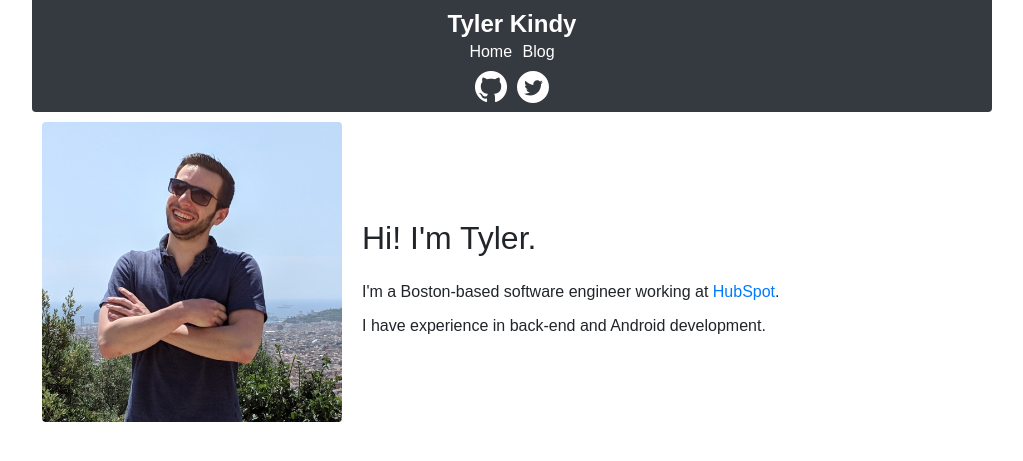
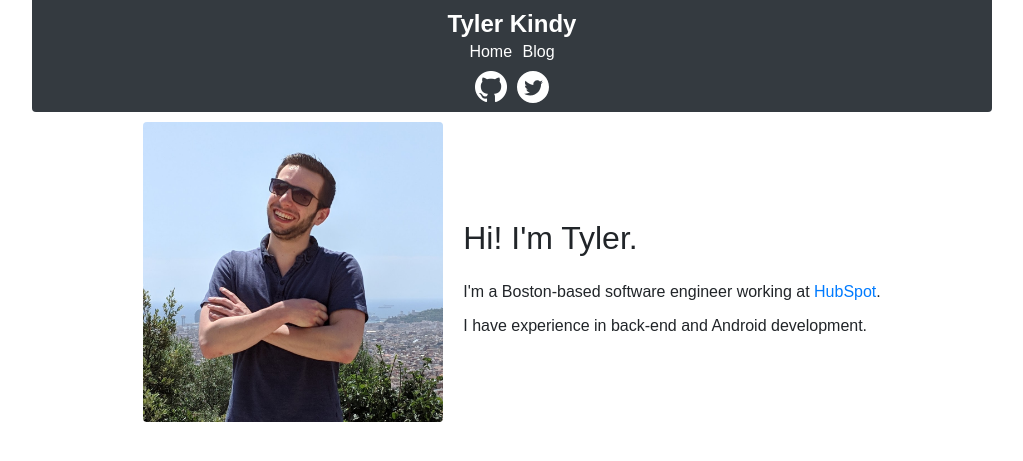
Before and after one commit to tkindy/website, a Jekyll site: the page built from index.html, in a window 1280 px wide. Shown: the top 461 px of the page, without its empty margins (128-1151 px from the left). Built offline with Jekyll 4.4.1, drawn with Linux system fonts in a browser that asks for light colours.

Commit message:
Fix flexbox

```diff
--- a/_sass/main.scss
+++ b/_sass/main.scss
@@ -64,6 +64,7 @@ nav {
   display: flex;
   flex-wrap: wrap;
   align-items: center;
+  justify-content: center;
 }
 
 .home-container > * {
@@ -76,7 +77,9 @@ nav {
 }
 
 .me-description {
-  flex: 1;
+  flex-basis: 300px;
+  flex-grow: 1;
+  max-width: max-content;
 }
 
 .home-container h2 {
```
